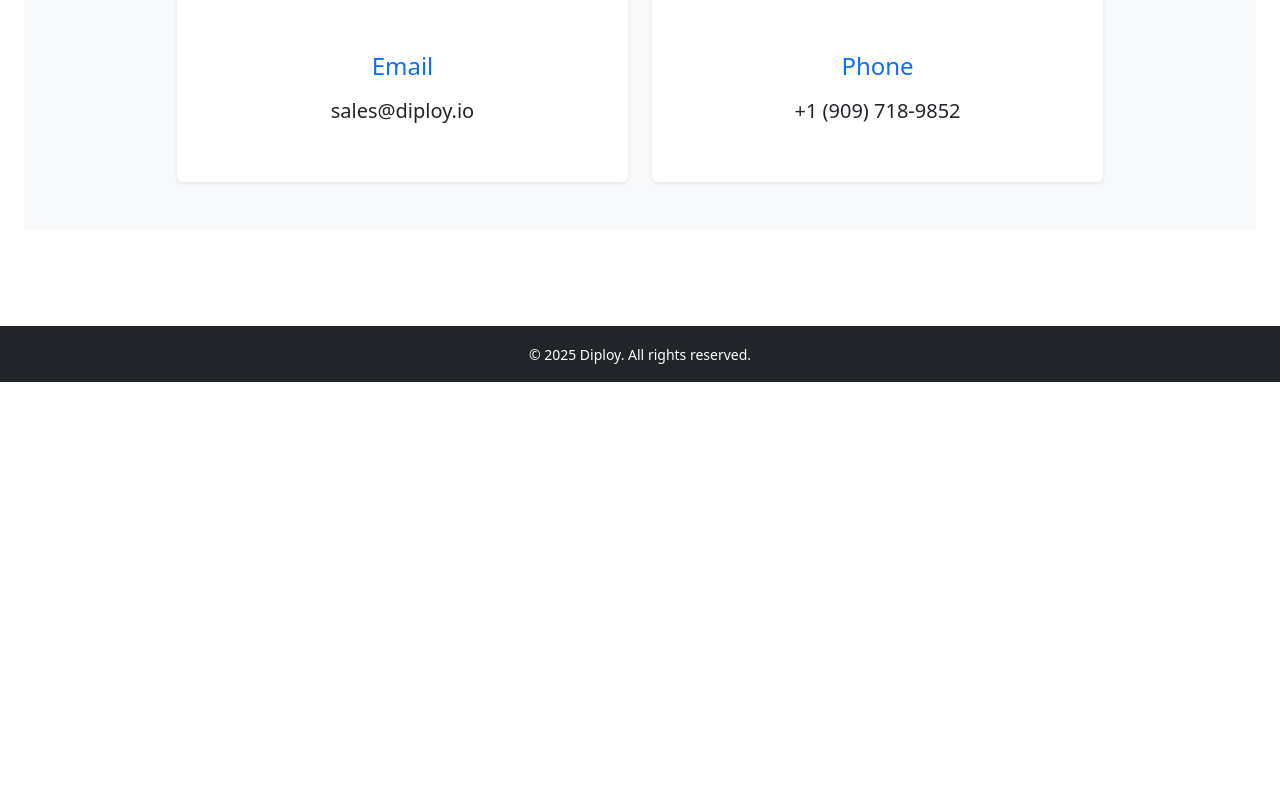
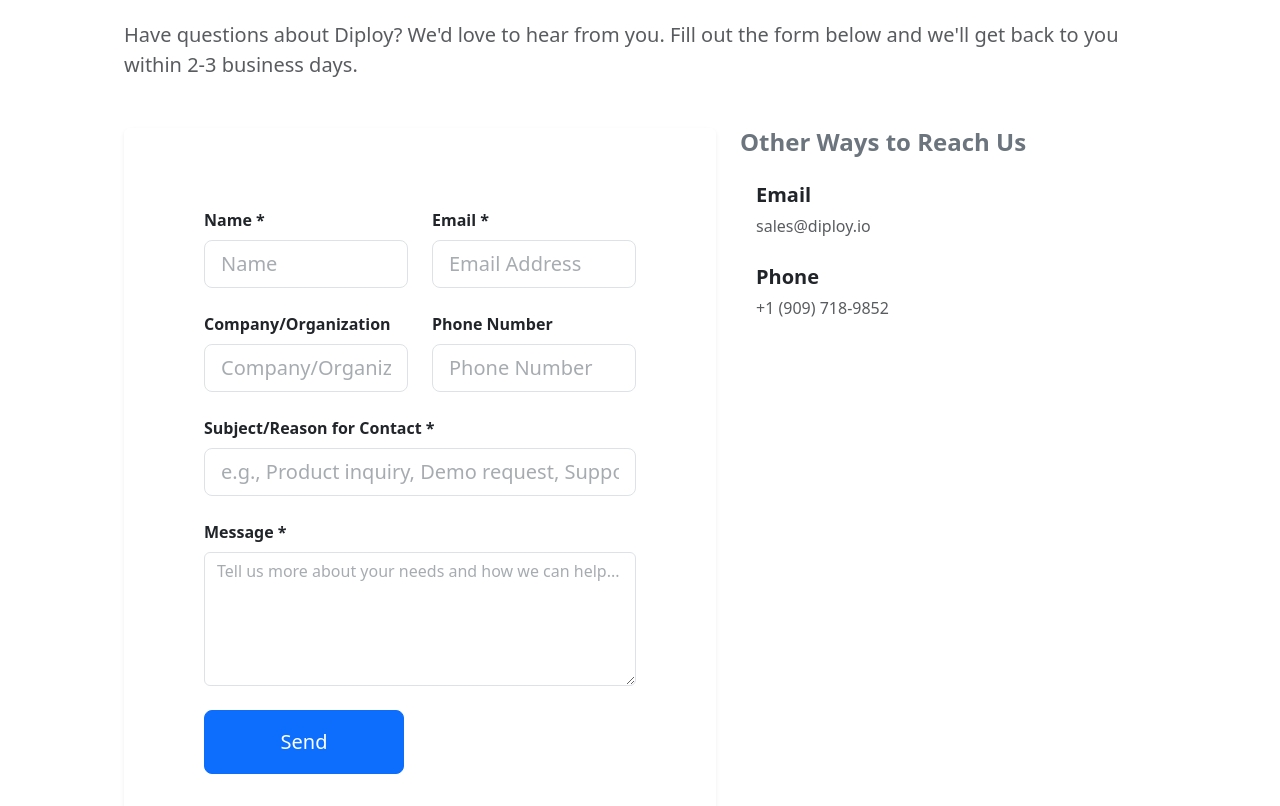
Before and after one commit to yinglin33/diploy-website, a React (Vite) app in the folder my-app/: page / in a window 1280 px wide. Shown: the part 2014-2820 px from the top of the page. Before the commit the page ends 2396 px from the top, so only its background shows below. Built offline with nearby package versions, Linux system fonts and the light colour scheme.

Commit message:
fixed contact section, moved styling to a seperate css doc

```diff
--- /dev/null
+++ b/my-app/src/pages/Home.css
@@ -0,0 +1,91 @@
+/* Home Page Styles */
+
+/* Main container */
+.home-container {
+  background-color: #f8f9fa;
+}
+
+/* Hero Section */
+.hero-section {
+  min-height: 100vh;
+  background: linear-gradient(135deg, #f8f9fa 0%, #e9ecef 100%);
+  position: relative;
+}
+
+.hero-description {
+  max-width: 800px;
+  line-height: 1.8;
+}
+
+/* About Section */
+.about-section {
+  min-height: 500px;
+  padding-top: 80px;
+  padding-bottom: 80px;
+}
+
+.about-container {
+  min-height: 400px;
+}
+
+.about-text {
+  line-height: 1.7;
+}
+
+/* Demo Section */
+.demo-section {
+  min-height: 500px;
+  padding-top: 80px;
+  padding-bottom: 80px;
+}
+
+.demo-container {
+  min-height: 400px;
+}
+
+.demo-description {
+  max-width: 700px;
+  line-height: 1.6;
+}
+
+.demo-button {
+  width: 220px;
+}
+
+/* Contact Section */
+.contact-section {
+  padding-top: 50px;
+  padding-bottom: 50px;
+  background-color: white;
+}
+
+.contact-section .container {
+  max-width: 100%;
+  padding-left: 100px;
+  padding-right: 100px;
+}
+
+.contact-textarea {
+  resize: vertical;
+}
+
+.contact-submit-button {
+  min-width: 200px;
+}
+
+/* Contact form placeholder styling */
+.form-control::placeholder {
+  color: #6c757d !important;
+  opacity: 0.6;
+}
+
+.form-control:focus::placeholder {
+  color: #6c757d !important;
+  opacity: 0.4;
+}
+
+/* Contact form label alignment */
+.contact-section .form-label {
+  text-align: left !important;
+  display: block !important;
+}
--- a/my-app/src/pages/Home.tsx
+++ b/my-app/src/pages/Home.tsx
@@ -1,18 +1,61 @@
-import React from 'react';
-import { Row, Col, Card, Button, Container } from 'react-bootstrap';
+import React, { useState } from 'react';
+import { Row, Col, Card, Button, Container, Form, Alert } from 'react-bootstrap';
+import './Home.css';
 
 const Home: React.FC = () => {
+  const [formData, setFormData] = useState({
+    name: '',
+    email: '',
+    company: '',
+    subject: '',
+    message: '',
+    phone: ''
+  });
+  const [isSubmitting, setIsSubmitting] = useState(false);
+  const [submitStatus, setSubmitStatus] = useState<'idle' | 'success' | 'error'>('idle');
+
+  const handleInputChange = (e: React.ChangeEvent<HTMLInputElement | HTMLTextAreaElement>) => {
+    const { name, value } = e.target;
+    setFormData(prev => ({
+      ...prev,
+      [name]: value
+    }));
+  };
+
+  const handleSubmit = async (e: React.FormEvent) => {
+    e.preventDefault();
+    setIsSubmitting(true);
+    setSubmitStatus('idle');
+
+    try {
+      // EmailJS configuration would go here
+      // For now, we'll simulate the email sending
+      await new Promise(resolve => setTimeout(resolve, 2000)); // Simulate API call
+
+      // Reset form
+      setFormData({
+        name: '',
+        email: '',
+        company: '',
+        subject: '',
+        message: '',
+        phone: ''
+      });
+      setSubmitStatus('success');
+    } catch (error) {
+      setSubmitStatus('error');
+    } finally {
+      setIsSubmitting(false);
+    }
+  };
+
   return (
-    <div style={{ backgroundColor: '#f8f9fa' }}>
+    <div className="home-container">
       {/* HERO SECTION */}
-      <section className="d-flex align-items-center justify-content-center" style={{
-        minHeight: '100vh',
-        background: 'linear-gradient(135deg, #f8f9fa 0%, #e9ecef 100%)',
-        position: 'relative'
-      }}>
+      <section className="d-flex align-items-center justify-content-center hero-section">
         <Container className="text-center">
           <h1 className="display-3 fw-bold text-primary mb-4">Welcome to Diploy</h1>
-          <p className="fs-4 text-muted mb-5 mx-auto" style={{ maxWidth: '800px', lineHeight: '1.8' }}>
+          <p className="fs-4 text-muted mb-5 mx-auto hero-description">
             We help field service and labor-based businesses run smoother — from scheduling and dispatching to AI-powered team management.
           </p>
           <Button variant="primary" size="lg" href="#contact" className="px-5 py-3 fs-5">
@@ -22,13 +65,13 @@
       </section>
 
       {/* ABOUT SECTION */}
-      <section className="py-5 border-bottom bg-white" style={{ minHeight: '500px', paddingTop: '80px', paddingBottom: '80px' }}>
-        <Container className="text-start d-flex flex-column justify-content-center" style={{ minHeight: '400px' }}>
+      <section className="py-5 border-bottom bg-white about-section">
+        <Container className="text-start d-flex flex-column justify-content-center about-container">
           <h2 className="display-5 fw-bold text-secondary mb-4 text-start">Why Diploy?</h2>
-          <p className="fs-5 mb-3 text-start" style={{ lineHeight: '1.7' }}>
+          <p className="fs-5 mb-3 text-start about-text">
             Diploy is a modular workspace and frontline team management system. It's designed for small businesses who are tired of juggling text threads, spreadsheets, or overpriced software. With Diploy, you can build your own setup — like Notion, but optimized for dispatching, team coordination, and customer management.
           </p>
-          <p className="fs-5 text-muted mb-4 text-start" style={{ lineHeight: '1.7' }}>
+          <p className="fs-5 text-muted mb-4 text-start about-text">
             Use just what you need. Pay for just what you use. Scale confidently.
           </p>
           <p className="text-muted fst-italic mb-0 text-start">Version 1.0: Workspace & Frontline Team Management System</p>
@@ -36,10 +79,10 @@
       </section>
 
       {/* BOOK A DEMO SECTION */}
-      <section className="py-5 border-bottom" style={{ minHeight: '500px', paddingTop: '80px', paddingBottom: '80px' }}>
-        <Container className="text-center d-flex flex-column justify-content-center" style={{ minHeight: '400px' }}>
+      <section className="py-5 border-bottom demo-section">
+        <Container className="text-center d-flex flex-column justify-content-center demo-container">
           <h2 className="display-5 fw-bold text-secondary mb-4">Ready to See Diploy in Action?</h2>
-          <p className="fs-5 text-muted mb-4 mx-auto" style={{ maxWidth: '700px', lineHeight: '1.6' }}>
+          <p className="fs-5 text-muted mb-4 mx-auto demo-description">
             Schedule a personalized demo to see how Diploy can streamline your frontline operations and help your business run smoother.
           </p>
           <div className="d-flex justify-content-center">
@@ -49,8 +92,7 @@
               href="https://calendly.com/yinglonglin/diploy-product-demo"
               target="_blank"
               rel="noopener noreferrer"
-              className="px-5 py-3 fs-5"
-              style={{ width: '220px' }}
+              className="px-5 py-3 fs-5 demo-button"
             >
               Book a Demo
             </Button>
@@ -59,39 +101,173 @@
       </section>
 
       {/* CONTACT SECTION */}
-      <section className="py-5 bg-light" id="contact">
-        <Container className="text-center">
-          <h2 className="h3 fw-semibold text-secondary mb-4">Contact Us</h2>
-          <Row className="justify-content-center g-4">
-            <Col xs={12} md={5}>
-              <Card className="h-100 shadow-sm border-0">
-                <Card.Body className="p-4">
-                  <Card.Title className="text-primary fs-4 mb-3">Email</Card.Title>
-                  <Card.Text className="fs-5">
+      <section className="py-5 contact-section" id="contact">
+        <Container>
+          <div className="text-start mb-5">
+            <h2 className="display-5 fw-bold text-secondary mb-4">Contact Us</h2>
+            <p className="fs-5 text-muted mb-0">
+              Have questions about Diploy? We'd love to hear from you. Fill out the form below and we'll get back to you within 2-3 business days.
+            </p>
+          </div>
+
+          {submitStatus === 'success' && (
+            <Alert variant="success" className="mb-4">
+              <Alert.Heading>Message Sent Successfully!</Alert.Heading>
+              <p className="mb-0">
+                Thank you for reaching out. We've received your message and will get back to you within 2-3 business days.
+              </p>
+            </Alert>
+          )}
+
+          {submitStatus === 'error' && (
+            <Alert variant="danger" className="mb-4">
+              <Alert.Heading>Message Not Sent</Alert.Heading>
+              <p className="mb-0">
+                We encountered an issue sending your message. Please try again or contact us directly at sales@diploy.io
+              </p>
+            </Alert>
+          )}
+
+          <Row>
+            <Col lg={7}>
+              <Card className="shadow-sm border-0">
+                <Card.Body className="p-5">
+                  <Form onSubmit={handleSubmit}>
+                    <Row>
+                      <Col md={6}>
+                        <Form.Group className="mb-4">
+                          <Form.Label className="fw-semibold text-start">Name *</Form.Label>
+                          <Form.Control
+                            type="text"
+                            name="name"
+                            value={formData.name}
+                            onChange={handleInputChange}
+                            required
+                            placeholder="Name"
+                            size="lg"
+                          />
+                        </Form.Group>
+                      </Col>
+                      <Col md={6}>
+                        <Form.Group className="mb-4">
+                          <Form.Label className="fw-semibold text-start">Email *</Form.Label>
+                          <Form.Control
+                            type="email"
+                            name="email"
+                            value={formData.email}
+                            onChange={handleInputChange}
+                            required
+                            placeholder="Email Address"
+                            size="lg"
+                          />
+                        </Form.Group>
+                      </Col>
+                    </Row>
+
+                    <Row>
+                      <Col md={6}>
+                        <Form.Group className="mb-4">
+                          <Form.Label className="fw-semibold text-start">Company/Organization</Form.Label>
+                          <Form.Control
+                            type="text"
+                            name="company"
+                            value={formData.company}
+                            onChange={handleInputChange}
+                            placeholder="Company/Organization"
+                            size="lg"
+                          />
+                        </Form.Group>
+                      </Col>
+                      <Col md={6}>
+                        <Form.Group className="mb-4">
+                          <Form.Label className="fw-semibold text-start">Phone Number</Form.Label>
+                          <Form.Control
+                            type="tel"
+                            name="phone"
+                            value={formData.phone}
+                            onChange={handleInputChange}
+                            placeholder="Phone Number"
+                            size="lg"
+                          />
+                        </Form.Group>
+                      </Col>
+                    </Row>
+
+                    <Form.Group className="mb-4">
+                      <Form.Label className="fw-semibold text-start">Subject/Reason for Contact *</Form.Label>
+                      <Form.Control
+                        type="text"
+                        name="subject"
+                        value={formData.subject}
+                        onChange={handleInputChange}
+                        required
+                        placeholder="e.g., Product inquiry, Demo request, Support"
+                        size="lg"
+                      />
+                    </Form.Group>
+
+                    <Form.Group className="mb-4">
+                      <Form.Label className="fw-semibold text-start">Message *</Form.Label>
+                      <Form.Control
+                        as="textarea"
+                        name="message"
+                        value={formData.message}
+                        onChange={handleInputChange}
+                        required
+                        placeholder="Tell us more about your needs and how we can help..."
+                        rows={5}
+                        className="contact-textarea"
+                      />
+                    </Form.Group>
+
+                    <div className="d-flex justify-content-start">
+                      <Button
+                        type="submit"
+                        variant="primary"
+                        size="lg"
+                        disabled={isSubmitting}
+                        className="px-5 py-3 fs-5 contact-submit-button"
+                      >
+                        {isSubmitting ? 'Sending...' : 'Send'}
+                      </Button>
+                    </div>
+                  </Form>
+                </Card.Body>
+              </Card>
+            </Col>
+
+            <Col lg={5}>
+              <div className="text-start">
+                <h4 className="fw-semibold text-secondary mb-4">Other Ways to Reach Us</h4>
+                <div className="d-flex align-items-center mb-4">
+                  <div className="me-3">
+                    <i className="bi bi-envelope-fill text-primary fs-3"></i>
+                  </div>
+                  <div>
+                    <p className="mb-1 fw-semibold fs-5">Email</p>
                     <a
                       href="mailto:sales@diploy.io"
-                      className="text-decoration-none text-dark"
+                      className="text-decoration-none text-muted fs-6"
                     >
                       sales@diploy.io
                     </a>
-                  </Card.Text>
-                </Card.Body>
-              </Card>
-            </Col>
-            <Col xs={12} md={5}>
-              <Card className="h-100 shadow-sm border-0">
-                <Card.Body className="p-4">
-                  <Card.Title className="text-primary fs-4 mb-3">Phone</Card.Title>
-                  <Card.Text className="fs-5">
+                  </div>
+                </div>
+                <div className="d-flex align-items-center mb-4">
+                  <div className="me-3">
+                    <i className="bi bi-telephone-fill text-primary fs-3"></i>
+                  </div>
+                  <div>
+                    <p className="mb-1 fw-semibold fs-5">Phone</p>
                     <a
                       href="tel:+19097189852"
-                      className="text-decoration-none text-dark"
+                      className="text-decoration-none text-muted fs-6"
                     >
                       +1 (909) 718-9852
                     </a>
-                  </Card.Text>
-                </Card.Body>
-              </Card>
+                  </div>
+                </div>
+              </div>
             </Col>
           </Row>
         </Container>
```
Also changed, not shown: my-app/src/App.css (line endings or trailing spaces).
